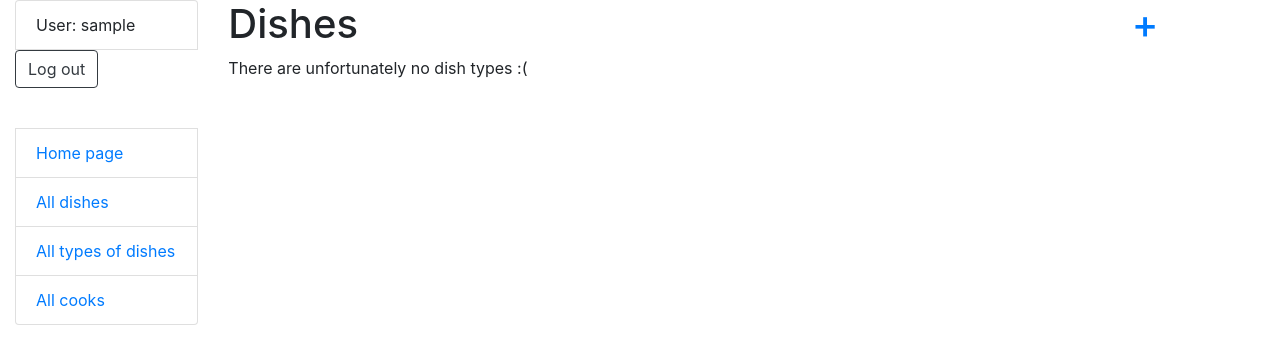
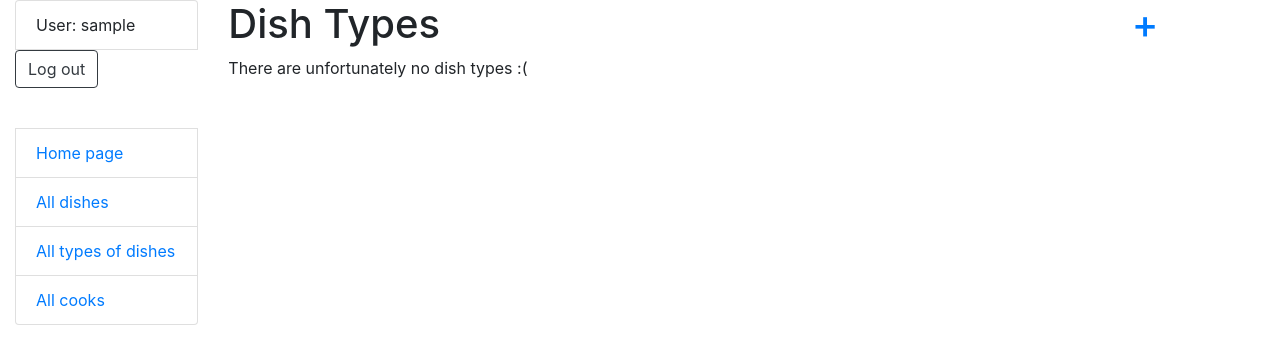
Before and after one commit to AndriiFn/restaurant-kitchen-service, a Django app: page /dish-types/ in a window 1280 px wide. Shown: the top 364 px of the page. Run offline with Django 5.2, Linux system fonts and the light colour scheme; the visitor is signed in with stand-in values (Sample User, id 1); data that the repository does not hold is empty; some libraries are stand-ins or nearby versions.

Commit message:
fix Dish Types typo

```diff
--- a/templates/kitchen_services/dish_type_list.html
+++ b/templates/kitchen_services/dish_type_list.html
@@ -2,7 +2,7 @@
 {% load crispy_forms_filters %}
 
 {% block content %}
-  <h1>Dishes <a style="float: right" href="{% url 'kitchen_services:dish-type-create' %}">+</a></h1>
+  <h1>Dish Types <a style="float: right" href="{% url 'kitchen_services:dish-type-create' %}">+</a></h1>
   {% if not dish_type_list %}
     <p>There are unfortunately no dish types :(</p>
   {% else %}
```
